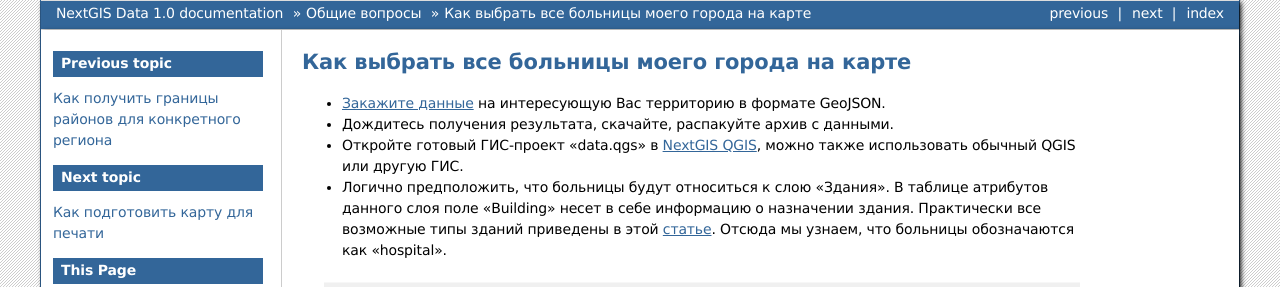
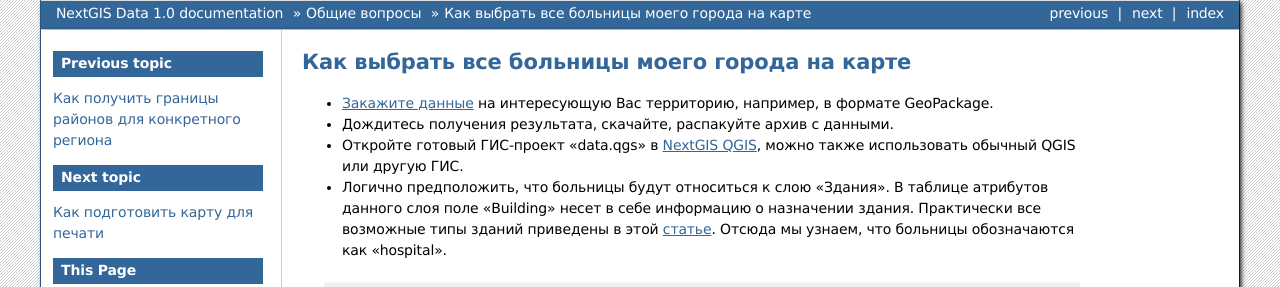
Before and after one commit to nextgis/docs_data, a Sphinx documentation site: the page built from source/hospital.rst, in a window 1280 px wide and 900 px high. Shown: the top 287 px of the window. Built offline with Sphinx 7.4.7, drawn with Linux system fonts in a browser that asks for light colours; formulas are drawn with MathJax 3; pages that are not in the unit, such as notebooks, are missing from menus.

Commit message:
Update hospital.rst
Change format rec

```diff
--- a/source/hospital.rst
+++ b/source/hospital.rst
@@ -3,7 +3,7 @@
 Как выбрать все больницы моего города на карте
 ===========================
 
-* `Закажите данные <https://data.nextgis.com/ru/>`_ на интересующую Вас территорию в формате GeoJSON.
+* `Закажите данные <https://data.nextgis.com/ru/>`_ на интересующую Вас территорию, например, в формате GeoPackage.
 * Дождитесь получения результата, скачайте, распакуйте архив с данными.
 * Откройте готовый ГИС-проект «data.qgs» в `NextGIS QGIS <https://nextgis.ru/nextgis-qgis/>`_, можно также использовать обычный QGIS или другую ГИС.
 * Логично предположить, что больницы будут относиться к слою «Здания». В таблице атрибутов данного слоя поле «Building» несет в себе информацию о назначении здания. Практически все возможные типы зданий приведены в этой |location_link|. Отсюда мы узнаем, что больницы обозначаются как «hospital».
```
